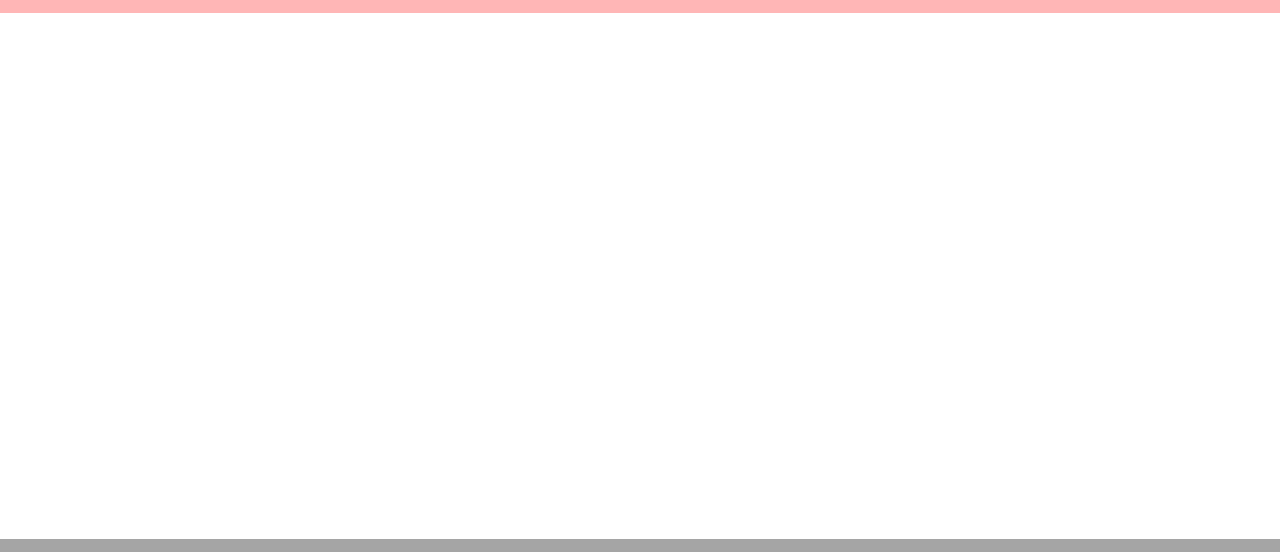
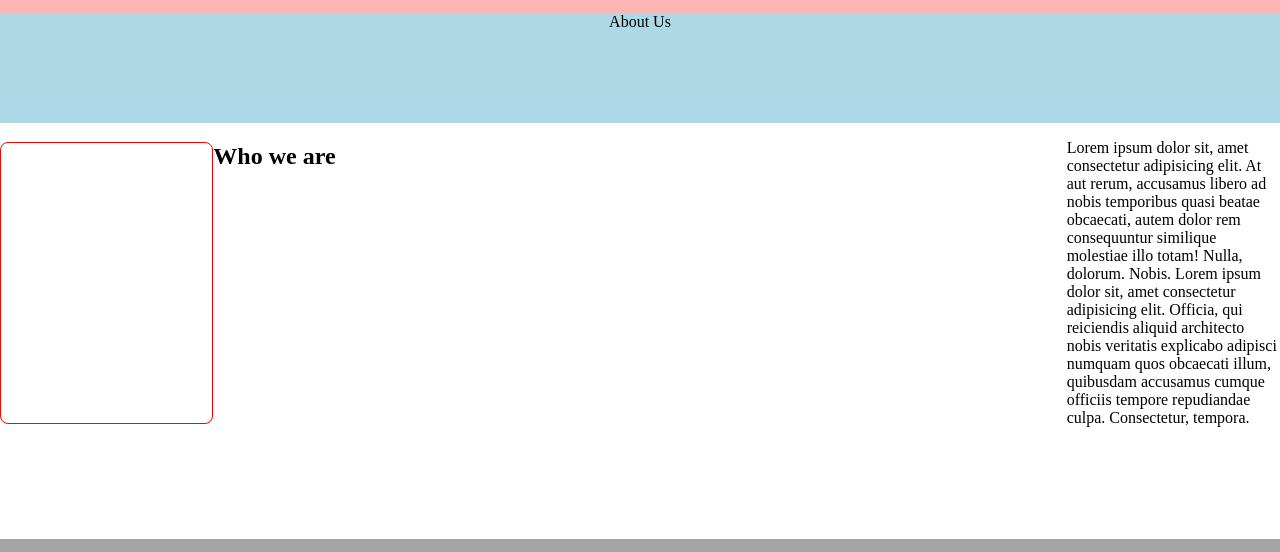
Before and after one commit to She2024/2024-APR-STD-Portfolio, a plain HTML site: page pages/about.html in a window 1280 px wide. Shown: the part 132-684 px from the top of the page. Drawn offline with Linux system fonts and the light colour scheme; files that its build step writes are made by us from their sources.

Commit message:
Completed about page

```diff
--- a/pages/about.html
+++ b/pages/about.html
@@ -5,13 +5,14 @@
     <meta name="viewport" content="width=device-width, initial-scale=1.0">
     <title>Company Portfolio</title>
 
-    <link rel="stylesheet" href="./styles/index.css">
-    <link rel="stylesheet" href="./styles/home.css">
+    <link rel="stylesheet" href="../styles/index.css">
+    <link rel="stylesheet" href="../styles/about.css">
     <link rel="icon" href="https://coderacademy.edu.au/images/footerLogo.png">
     <!-- FontAwesome -->
     <link rel="stylesheet" href="https://cdnjs.cloudflare.com/ajax/libs/font-awesome/6.5.2/css/all.min.css" integrity="sha512-SnH5WK+bZxgPHs44uWIX+LLJAJ9/2PkPKZ5QiAj6Ta86w+fsb2TkcmfRyVX3pBnMFcV7oQPJkl9QevSCWr3W6A==" crossorigin="anonymous" referrerpolicy="no-referrer" />
 </head>
 <body>
+    <div>
     <header>
         <div class="logo-name">
             <a href="#">
@@ -26,15 +27,27 @@
             </p>
         </div>
         <nav id="nav-items">
-            <a href="#">Home</a>
-            <a href="./pages/services.html">Services</a>
-            <a href="./pages/about.html">About</a>
-            <a href="./pages/contact.html">Contact</a>
+            <a href="../index.html">Home</a>
+            <a href="./services.html">Services</a>
+            <a href="#">About</a>
+            <a href="./contact.html">Contact</a>
         </nav>
+
     </header>
     <main>
-
+        <article>
+            <section>
+                <div class="heading">
+                    About Us
+                </div>
+                <h1 class="description">
+                    <h2>Who we are</h2>
+                    <p>Lorem ipsum dolor sit, amet consectetur adipisicing elit. At aut rerum, accusamus libero ad nobis temporibus quasi beatae obcaecati, autem dolor rem consequuntur similique molestiae illo totam! Nulla, dolorum. Nobis. Lorem ipsum dolor sit, amet consectetur adipisicing elit. Officia, qui reiciendis aliquid architecto nobis veritatis explicabo adipisci numquam quos obcaecati illum, quibusdam accusamus cumque officiis tempore repudiandae culpa. Consectetur, tempora.</p>
+                </h1>
+            </section>
+         </article>
     </main>
+</div>
     <footer>
         <div class="social-media">
             <a href="https://www.linkedin.com" target="_blank">
--- /dev/null
+++ b/styles/about.css
@@ -0,0 +1,21 @@
+section {
+    display: grid;
+    grid-template-columns: 1fr 4fr 1fr;
+    grid-template-rows: 50px 60px 1fr;
+}
+
+.heading {
+    background-color: lightblue;
+    text-align: center;
+    margin: 0;
+
+    grid-column: 1 / -1;
+    grid-row: 1 / 3;
+}
+
+.description {
+    background-color: white;
+    border: 1px solid red;
+    padding: 24px;
+    border-radius: 8px;
+}
--- a/styles/services.css
+++ b/styles/services.css
@@ -13,5 +13,13 @@ article{
     margin: 20px 0;
 }
 .services-image {
-    width:400px;
+    width:200px;
 }
+
+.description {
+    background-color: white;
+    border: 1px solid red;
+
+    grid-column: 2 / 3;
+    grid-row: 2 / -1;
+}
```
Also changed, not shown: pages/services.html (+2 -2 lines), 1 other file.
